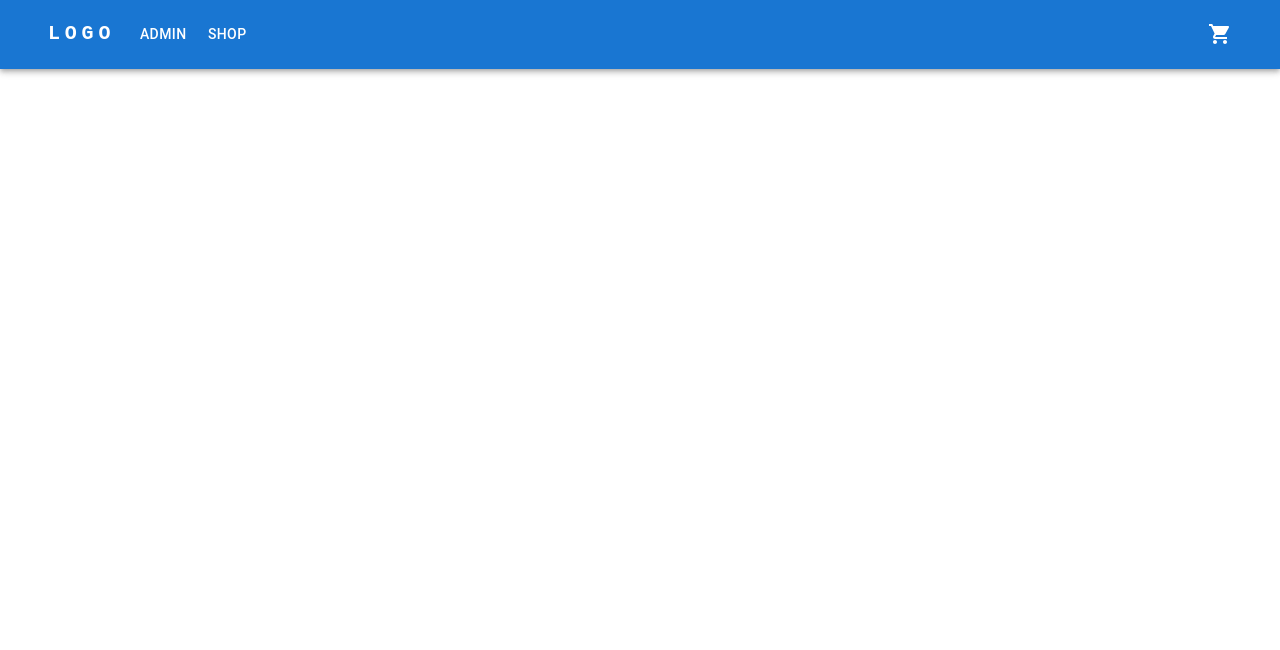
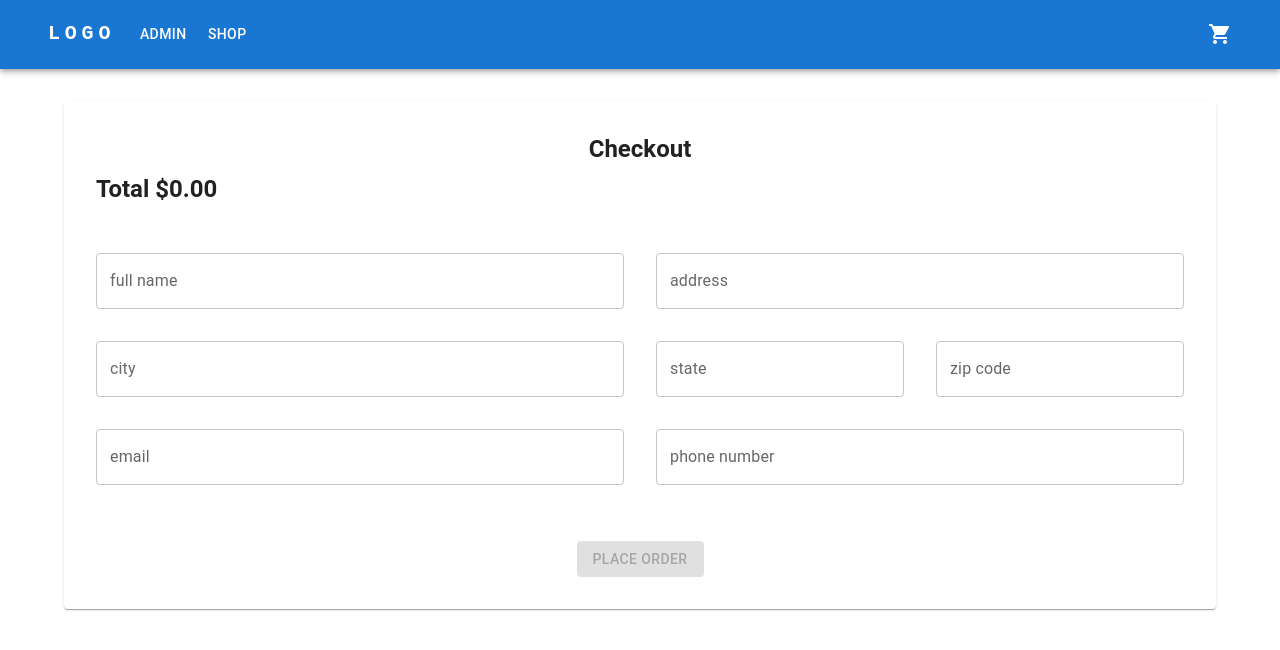
Before and after one commit to kazvee/frontend-code-along-full-stack, a React (Create React App) app in the folder frontend/: page /cart/checkout in a window 1280 px wide. Before the commit this address had no page. Shown: the top 650 px of the page. Built offline with nearby package versions, Linux system fonts and the light colour scheme.

Commit message:
Add Checkout page

```diff
--- a/frontend/src/App.js
+++ b/frontend/src/App.js
@@ -4,6 +4,7 @@ import AdminPage from './pages/AdminPage';
 import Shop from './pages/Shop';
 import { Route, Routes } from 'react-router-dom';
 import CartPage from './pages/CartPage';
+import CheckoutPage from './pages/CheckoutPage';
 
 function App() {
   const [allProducts, setAllProducts] = useState([]);
@@ -54,6 +55,15 @@ function App() {
             />
           }
         />
+        <Route
+          path='/cart/checkout'
+          element={
+            <CheckoutPage
+              cartProducts={cartProducts}
+              setCartProducts={setCartProducts}
+            />
+          }
+        />
       </Routes>
     </Fragment>
   );
--- a/frontend/src/components/ProductInfo.jsx
+++ b/frontend/src/components/ProductInfo.jsx
@@ -10,7 +10,7 @@ const ProductInfo = ({ product }) => {
         component='img'
         sx={{ height: 0.4, width: 1, objectFit: 'cover' }}
         src={product.imageUrl}
-        alt='a buffalo'
+        alt='Product Image!'
       />
       <Stack
         sx={{ height: 0.6, px: 4, width: 0.75 }}
--- /dev/null
+++ b/frontend/src/components/ProductListCheckout.jsx
@@ -0,0 +1,25 @@
+import { Grid, Typography } from '@mui/material';
+
+const ProductListCheckout = ({ products }) => {
+  if (products.length === 0) {
+    return null;
+  }
+
+  return (
+    <>
+      {products.map((product) => {
+        return (
+          <Grid item xs={12} sm={12} md={3} key={product._id} sx={{ mb: 3 }}>
+            <Typography fontSize={24}>{product.name}</Typography>
+            <Typography fontSize={14}>quantity {product.qty}</Typography>
+            <Typography fontSize={14}>
+              Unite price <strong>${product.price}</strong>
+            </Typography>
+          </Grid>
+        );
+      })}
+    </>
+  );
+};
+
+export default ProductListCheckout;
--- /dev/null
+++ b/frontend/src/forms/CheckoutForm.jsx
@@ -0,0 +1,171 @@
+import { useEffect, useRef } from 'react';
+import { Controller, useForm } from 'react-hook-form';
+import { Grid, TextField } from '@mui/material';
+import * as yup from 'yup';
+import { yupResolver } from '@hookform/resolvers/yup';
+
+const CheckoutForm = ({ onSubmit, setIsValid }) => {
+  const localDefaultValues = useRef({
+    fullName: '',
+    email: '',
+    address: '',
+    city: '',
+    state: '',
+    zipCode: '',
+    phoneNumber: '',
+  });
+
+  const productFormSchema = yup.object().shape({
+    fullName: yup.string().required('You need to add a fullname'),
+    email: yup.string().email().required('You need to add a email'),
+    address: yup.string().required('You need to add a address'),
+    city: yup.string().required('You need to add a city'),
+    state: yup.string().required('You need to add a state'),
+    zipCode: yup.number().required().typeError('You need to add a zipCode'),
+    phoneNumber: yup
+      .number()
+      .required()
+      .typeError('You need to add a phone number'),
+  });
+
+  const { reset, control, handleSubmit, formState } = useForm({
+    defaultValues: localDefaultValues.current,
+    resolver: yupResolver(productFormSchema),
+    mode: 'all',
+  });
+
+  const { isSubmitted, isValid } = formState;
+
+  useEffect(() => {
+    setIsValid(isValid);
+  }, [isValid, setIsValid]);
+
+  useEffect(() => {
+    if (isSubmitted) reset(localDefaultValues.current);
+  }, [isSubmitted, localDefaultValues, reset]);
+
+  return (
+    <form
+      id='checkout-form'
+      onSubmit={handleSubmit(onSubmit)}
+      onReset={() => reset(localDefaultValues.current)}
+    >
+      <Grid container spacing={4}>
+        <Grid item xs={12} sm={6} md={6}>
+          <Controller
+            control={control}
+            name='fullName'
+            render={({ field, fieldState }) => (
+              <TextField
+                {...field}
+                label='full name'
+                variant='outlined'
+                fullWidth
+                error={!!fieldState.error}
+                helperText={fieldState?.error?.message}
+              />
+            )}
+          />
+        </Grid>
+        <Grid item xs={12} sm={6} md={6}>
+          <Controller
+            control={control}
+            name='address'
+            render={({ field, fieldState }) => (
+              <TextField
+                {...field}
+                label='address'
+                variant='outlined'
+                fullWidth
+                error={!!fieldState.error}
+                helperText={fieldState?.error?.message}
+              />
+            )}
+          />
+        </Grid>
+        <Grid item xs={12} sm={6} md={6}>
+          <Controller
+            control={control}
+            name='city'
+            render={({ field, fieldState }) => (
+              <TextField
+                {...field}
+                label='city'
+                variant='outlined'
+                fullWidth
+                error={!!fieldState.error}
+                helperText={fieldState?.error?.message}
+              />
+            )}
+          />
+        </Grid>
+        <Grid item xs={12} sm={3} md={3}>
+          <Controller
+            control={control}
+            name='state'
+            render={({ field, fieldState }) => (
+              <TextField
+                {...field}
+                label='state'
+                variant='outlined'
+                fullWidth
+                error={!!fieldState.error}
+                helperText={fieldState?.error?.message}
+              />
+            )}
+          />
+        </Grid>
+        <Grid item xs={12} sm={3} md={3}>
+          <Controller
+            control={control}
+            name='zipCode'
+            render={({ field, fieldState }) => (
+              <TextField
+                {...field}
+                label='zip code'
+                variant='outlined'
+                fullWidth
+                error={!!fieldState.error}
+                helperText={fieldState?.error?.message}
+              />
+            )}
+          />
+        </Grid>
+        <Grid item xs={12} sm={6} md={6}>
+          <Controller
+            control={control}
+            name='email'
+            render={({ field, fieldState }) => (
+              <TextField
+                {...field}
+                label='email'
+                variant='outlined'
+                fullWidth
+                error={!!fieldState.error}
+                helperText={fieldState?.error?.message}
+              />
+            )}
+          />
+        </Grid>
+        <Grid item xs={12} sm={6} md={6}>
+          <Controller
+            control={control}
+            name='phoneNumber'
+            render={({ field, fieldState }) => (
+              <TextField
+                {...field}
+                label='phone number'
+                variant='outlined'
+                fullWidth
+                error={!!fieldState.error}
+                helperText={fieldState?.error?.message}
+              />
+            )}
+          />
+        </Grid>
+      </Grid>
+    </form>
+  );
+};
+
+export default CheckoutForm;
--- a/frontend/src/pages/CartPage.jsx
+++ b/frontend/src/pages/CartPage.jsx
@@ -1,3 +1,4 @@
+import { useNavigate } from 'react-router-dom';
 import { Button, Container, Paper, Typography } from '@mui/material';
 import ProductListCart from '../components/ProductListCart';
 
@@ -6,6 +7,8 @@ const CartPage = ({ cartProducts, setCartProducts }) => {
     .map((cp) => cp.qty * cp.price)
     .reduce((prev, curr) => prev + curr, 0)
     .toFixed(2);
+
+  const navigate = useNavigate();
 
   const handleLess = (id) => {
     const tempCartProducts = Array.from(cartProducts);
@@ -56,7 +59,13 @@ const CartPage = ({ cartProducts, setCartProducts }) => {
           Subtotal <strong>$ {total}</strong>
         </Typography>
 
-        <Button variant='contained' children='Proceed to checkout' />
+        <Button
+          variant='contained'
+          children='Proceed to checkout'
+          onClick={() => {
+            navigate('checkout');
+          }}
+        />
       </Paper>
     </Container>
   );
--- /dev/null
+++ b/frontend/src/pages/CheckoutPage.jsx
@@ -0,0 +1,72 @@
+import { useState } from 'react';
+import { useNavigate } from 'react-router-dom';
+import { Button, Container, Grid, Paper, Typography } from '@mui/material';
+
+import CheckoutForm from '../forms/CheckoutForm';
+import ProductListCheckout from '../components/ProductListCheckout';
+
+const CheckoutPage = ({ cartProducts, setCartProducts }) => {
+  const [isValid, setIsValid] = useState(false);
+  const navigate = useNavigate();
+
+  const total = cartProducts
+    .map((p) => (p.qty || 0) * p.price)
+    .reduce((prev, curr) => prev + curr, 0)
+    .toFixed(2);
+
+  const handleOnSubmit = (checkoutInfo) => {
+    console.log('checkoutInfo', checkoutInfo);
+    setCartProducts([]);
+
+    navigate('/');
+  };
+
+  return (
+    <Container>
+      <Paper
+        sx={{
+          p: '32px',
+          mt: '32px',
+          display: 'flex',
+          flexDirection: 'column',
+          justifyContent: 'space-between',
+        }}
+      >
+        <Typography variant='h5' align='center'>
+          <strong>Checkout</strong>
+        </Typography>
+
+        <Grid container sx={{ mt: 1, mb: 5 }}>
+          <ProductListCheckout products={cartProducts} />
+          <Typography variant='h5' align='center'>
+            <strong>Total ${total}</strong>
+          </Typography>
+        </Grid>
+
+        <Grid container sx={{ mt: 1, mb: 5 }}>
+          <CheckoutForm onSubmit={handleOnSubmit} setIsValid={setIsValid} />
+        </Grid>
+        <Grid
+          item
+          xs={12}
+          sx={{
+            mt: 2,
+            display: { xs: 'block', md: 'flex' },
+            justifyContent: 'center',
+          }}
+        >
+          <Button
+            variant='contained'
+            form='checkout-form'
+            type='submit'
+            disabled={!isValid}
+          >
+            Place order
+          </Button>
+        </Grid>
+      </Paper>
+    </Container>
+  );
+};
+
+export default CheckoutPage;
```
